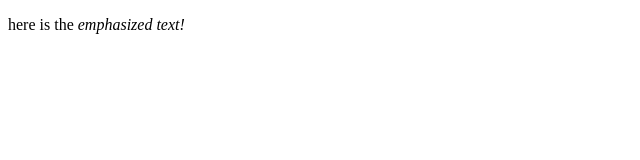
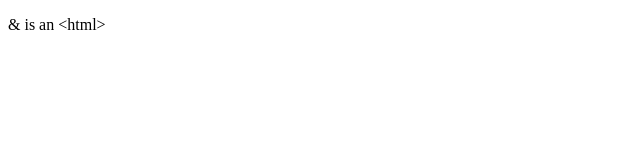
Before and after one commit to AhGI0/conquer_HTML, a plain HTML site: page file.html in a window 1280 px wide. Shown: the whole page, without its empty margins (0-640 px from the left). Drawn offline with Linux system fonts and the light colour scheme.

Commit message:
here i tried entities

```diff
--- a/file.html
+++ b/file.html
@@ -6,7 +6,7 @@
     <title>Document</title>
 </head>
 <body>
-    <p>here is the <em>emphasized  text!</em></p>
+<p>	&amp; is an &lt;html&gt;</p>
 </body>
 </html>
 <!-- html + head + body   -->
```
